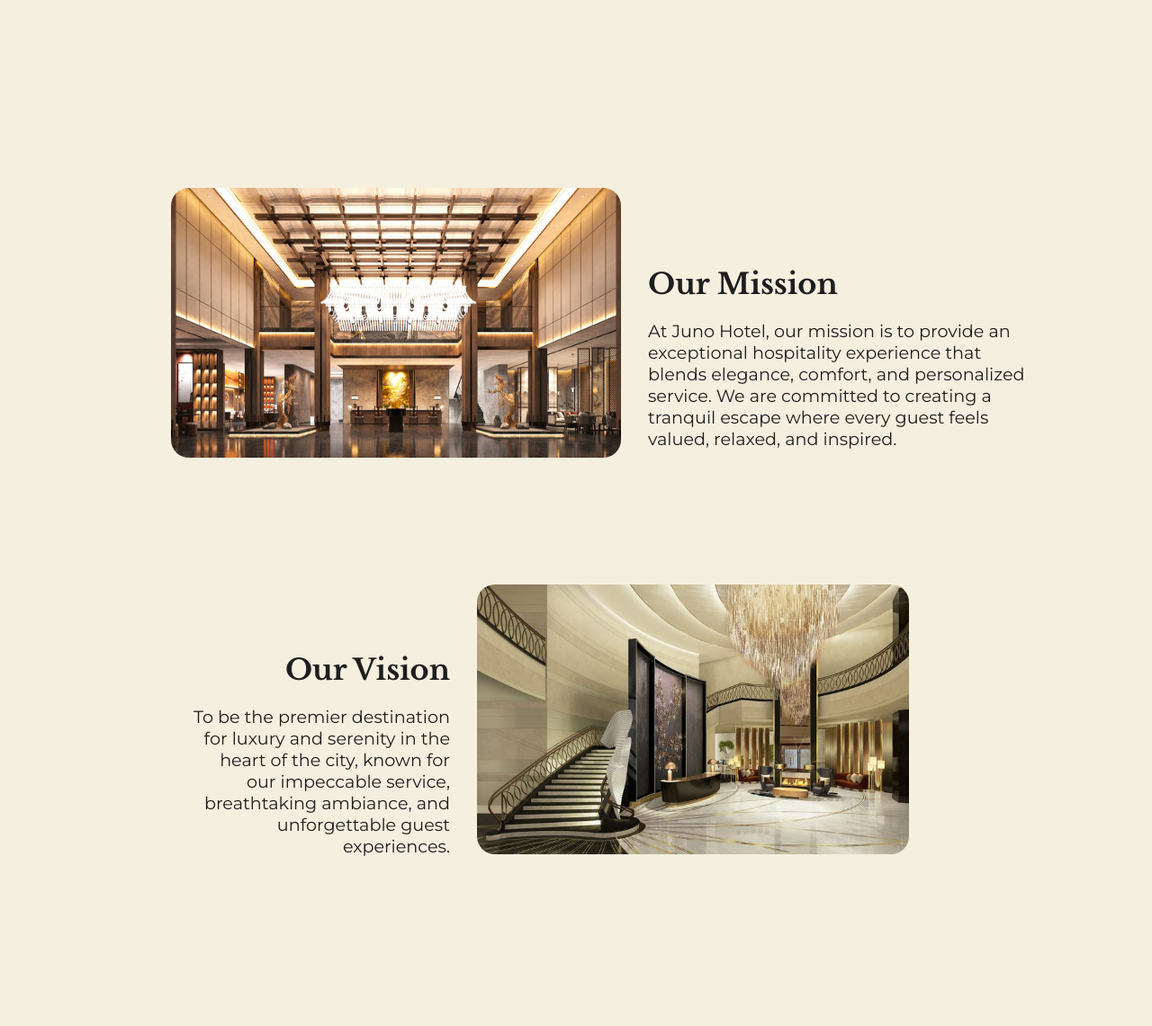
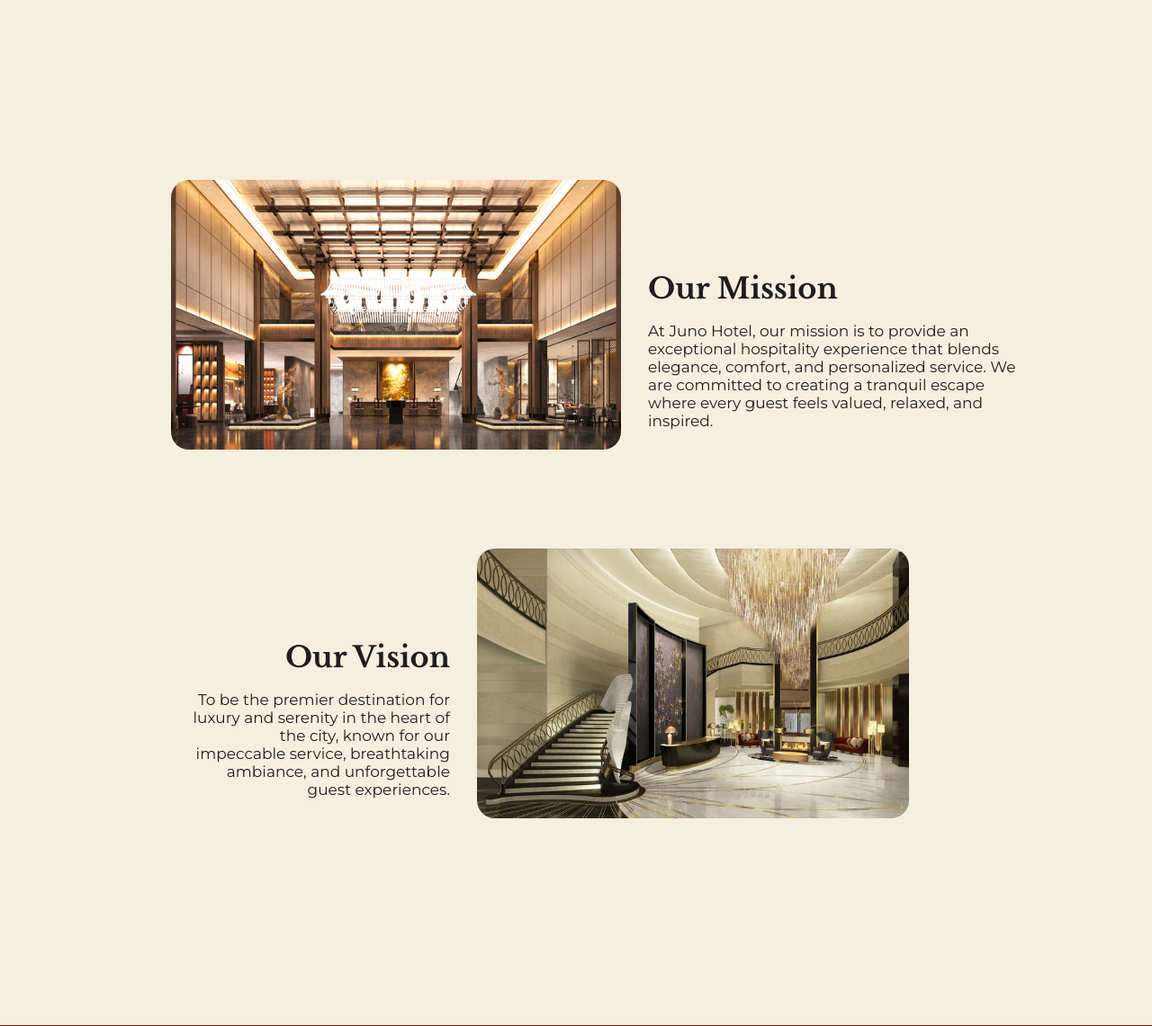
Before and after one commit to amiliadanielle/AppDev_FinalProject, a PHP site: page / in a window 1280 px wide. Shown: the part 1526-2667 px from the top of the page at 90% size. Run offline with PHP 8.4, Linux system fonts and the light colour scheme.

Commit message:
fix: standardize font size for mission and vision paragraphs

```diff
--- a/assets/css/style.css
+++ b/assets/css/style.css
@@ -259,7 +259,7 @@ body {
 
 .mission p{
     text-align: left;
-    font-size: larger;
+    font-size: 17px;
 }
 
 .mission img{
@@ -295,7 +295,7 @@ body {
 
 .vision p{
     text-align: right;
-    font-size: larger;
+    font-size: 17px;
 }
 
 /* Footer Styling*/
```
